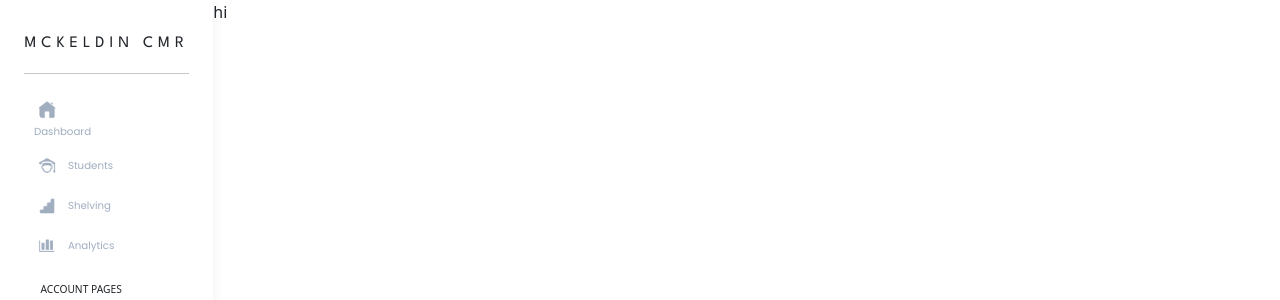
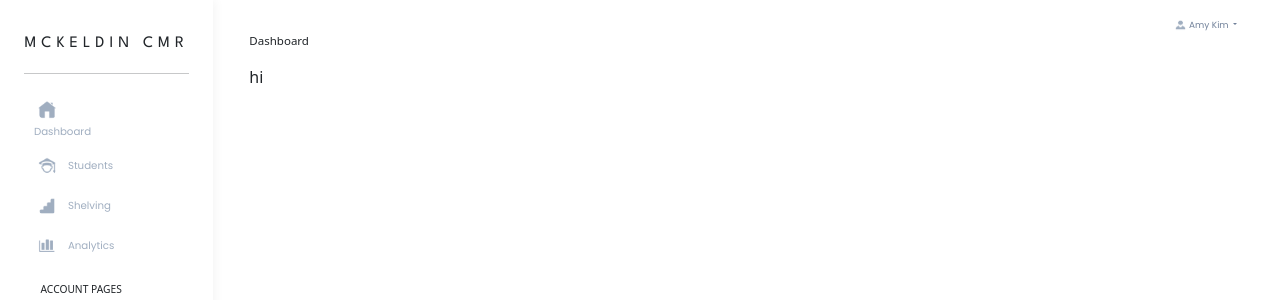
Before and after one commit to eliechoi2/Oogway-System, a Flask app: page / in a window 1280 px wide. Shown: the top 300 px of the page. Run offline with Flask 3, Linux system fonts and the light colour scheme.

Commit message:
Created header templating

```diff
--- a/static/css/admin.css
+++ b/static/css/admin.css
@@ -1,3 +1,4 @@
+/* Navbar Styling */
 div#navbar {
     float: left;
     height: 100vh;
@@ -100,3 +101,35 @@ a.nav-link.sub {
     color: #A0AEC0;
     margin-left: 10%;
 }
+
+
+
+/* Header Styling */
+
+button#account_button {
+    background-color: white;
+    color: #708099;
+    font-family: 'Poppins';
+    font-size: .7vw;
+    outline: none;
+    border: none;
+    padding: 0;
+    width: 6%;
+    float: right;
+    margin-right: 3%;
+}
+
+img#account_icon {
+    width: 20%;
+    height: auto;
+}
+
+div.dropdown {
+    float: right;
+    margin-top: 1%;
+}
+
+div#page_title {
+    font-weight: 500;
+    font-size: .9vw;
+}
--- a/template/admin-dashboard.html
+++ b/template/admin-dashboard.html
@@ -4,6 +4,10 @@
 Administrator Dashboard
 {%endblock%}
 
+{%block child_content%}
+<p>Dashboard</p>
+{%endblock%}
+
 {%block page_content%}
-hi
+<p>hi</p>
 {%endblock%}
--- a/template/admin-navbar-base.html
+++ b/template/admin-navbar-base.html
@@ -76,9 +76,27 @@
         </ul>
     </div>
 
-    <div id="page-content">
-        {%block page_content%}
-        {%endblock%}
+    <div id="col page-content">
+        <div class="row pt-2">
+            <div class="dropdown">
+                <button class="btn btn-secondary dropdown-toggle" id="account_button" type="button" data-bs-toggle="dropdown" aria-expanded="false">
+                    <img src="static\images\profile-gray.png" alt="" id="account_icon">
+                    Amy Kim
+                </button>
+                <ul class="dropdown-menu">
+                  <li><a class="dropdown-item" href="#">Logout</a></li>
+                </ul>
+              </div>
+
+        </div>
+        <div class="row ps-4" id="page_title">
+            {%block child_content%}
+            {%endblock%}
+        </div>
+        <div class="row ps-4">
+            {%block page_content%}
+            {%endblock%}
+        </div>
     </div>
     <script src="static\js\script.js"></script>
     <script src="https://cdn.jsdelivr.net/npm/bootstrap@5.0.2/dist/js/bootstrap.bundle.min.js" integrity="sha384-MrcW6ZMFYlzcLA8Nl+NtUVF0sA7MsXsP1UyJoMp4YLEuNSfAP+JcXn/tWtIaxVXM" crossorigin="anonymous"></script>
```
